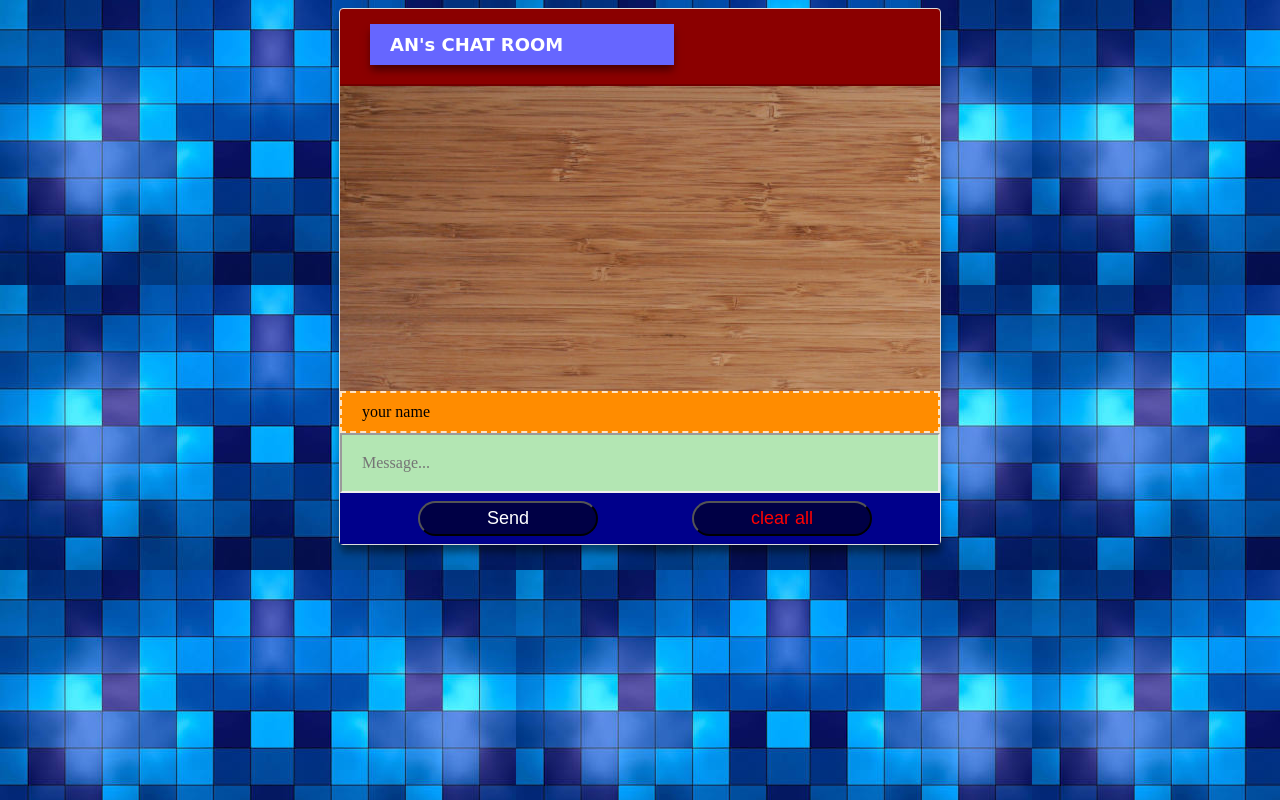
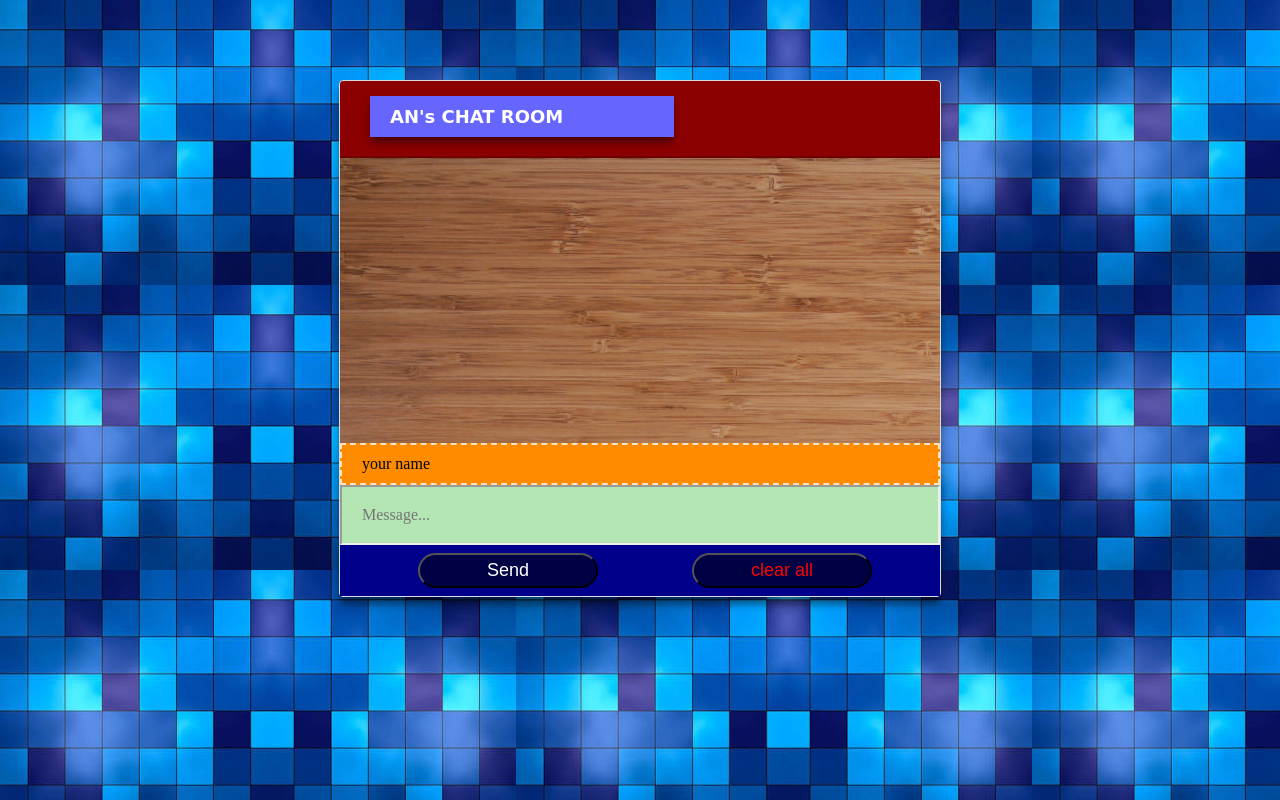
Before and after one commit to ankm1998/every1, a website: page public/index.html in a window 1280 px wide. Drawn offline with nearby package versions, Linux system fonts and the light colour scheme; no server answers.

Commit message:
Update styles.css

```diff
--- a/public/styles.css
+++ b/public/styles.css
@@ -35,16 +35,29 @@ h2{
 
     background-color:darkred;
 }
+@media screen and (min-width: 767px) {
+   #mario-chat{
+    max-width: 600px;
+    margin: 80px auto;
+    border: 1px solid #ddd;
+
+    -webkit-box-shadow: 0px 8px 6px -1px rgba(0,0,0,0.4);
+    -moz-box-shadow: 0px 8px 10px -1px rgba(0,0,0,0.4);
+    box-shadow: 0px 8px 9px -1px rgba(0,0,0,0.5); border-radius:4px;
+
+
+    background-color:darkred;
+}
+}
 
 #chat-window{
-    height: 305px;
+    height: 285px;
     overflow-x: hidden;
     overflow-y: scroll;
     background-image: url("backimg.jpg");
     max-width: 600px;
     background-repeat: repeat;
 }
-
 #output {
     background-image: url("backimg.jpg");
     max-width: 600px;
```
